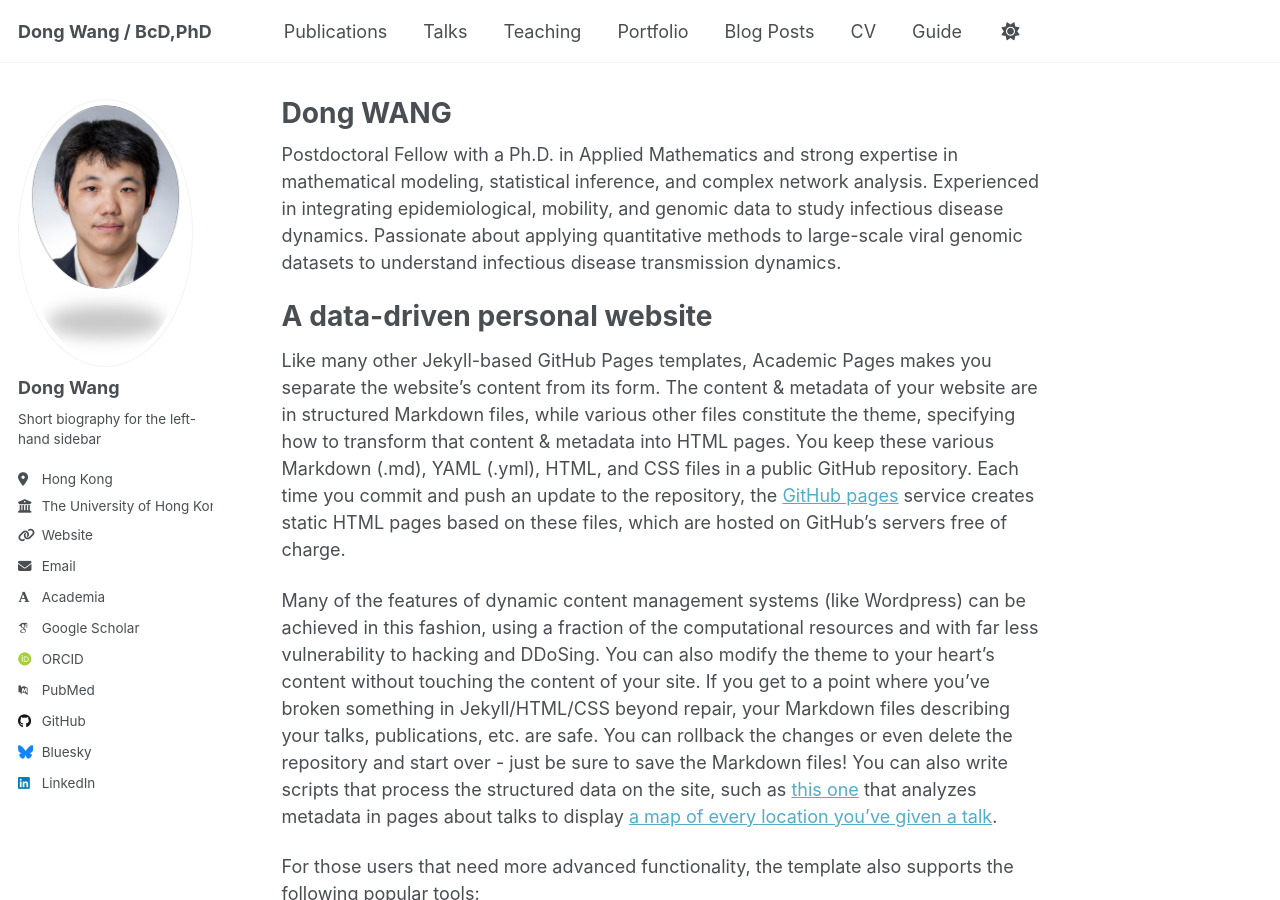
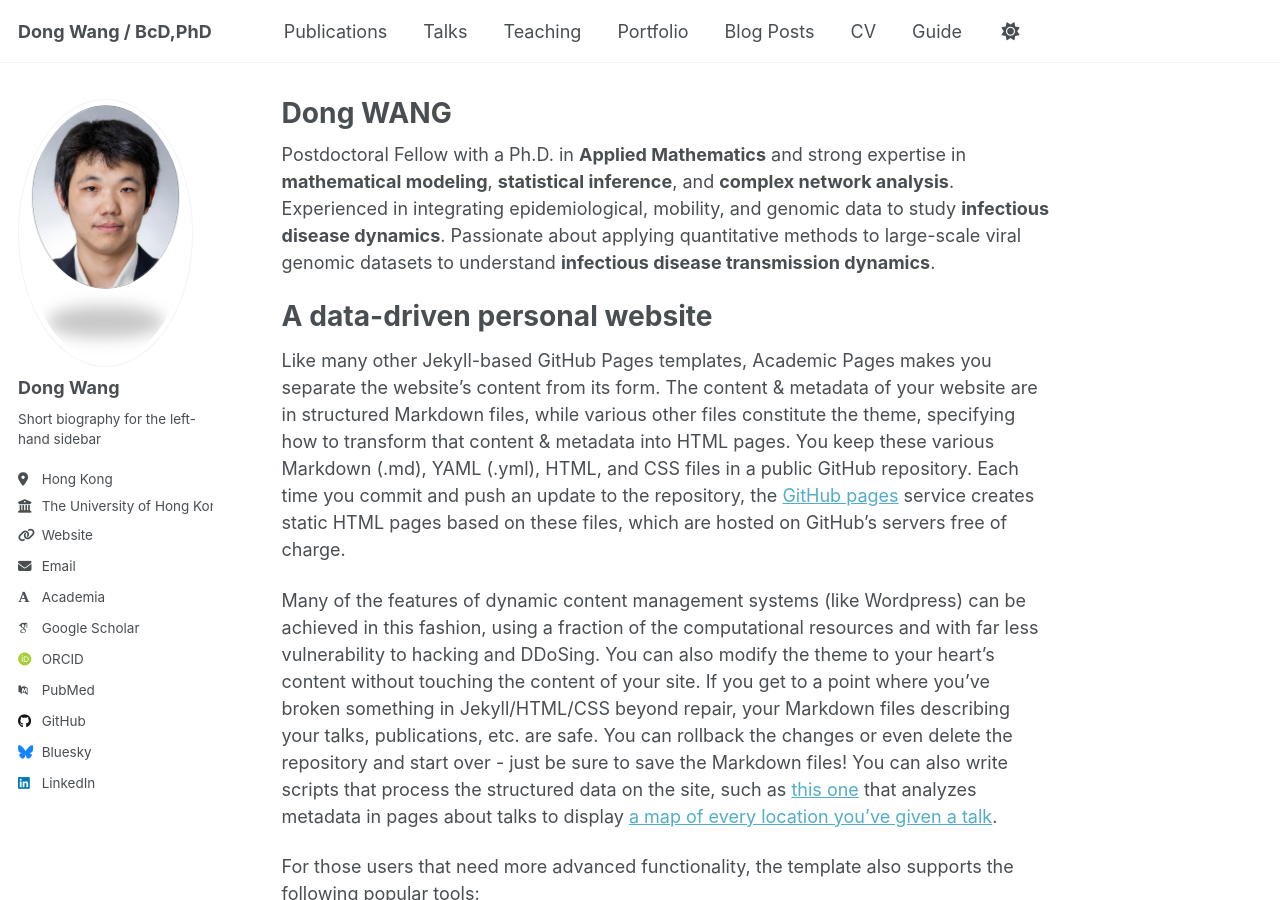
Before and after one commit to WangDongHKU/Dong_WANG.github.io, a Jekyll site: the page built from _pages/about.md, in a window 1280 px wide and 900 px high. Built offline with Jekyll 4.4.1, drawn with Linux system fonts in a browser that asks for light colours; some web fonts are replaced; a script that is not in the unit is left out.

Commit message:
Update about.md
Signed-off-by: DONG WANG <92856596+WangDongHKU@users.noreply.github.com>

```diff
--- a/_pages/about.md
+++ b/_pages/about.md
@@ -7,7 +7,7 @@ redirect_from:
   - /about.html
 ---
 
-Postdoctoral Fellow with a Ph.D. in Applied Mathematics and strong expertise in mathematical modeling, statistical inference, and complex network analysis. Experienced in integrating epidemiological, mobility, and genomic data to study infectious disease dynamics. Passionate about applying quantitative methods to large-scale viral genomic datasets to understand infectious disease transmission dynamics.
+Postdoctoral Fellow with a Ph.D. in **Applied Mathematics** and strong expertise in **mathematical modeling**, **statistical inference**, and **complex network analysis**. Experienced in integrating epidemiological, mobility, and genomic data to study **infectious disease dynamics**. Passionate about applying quantitative methods to large-scale viral genomic datasets to understand **infectious disease transmission dynamics**.
 
 
 A data-driven personal website
```
